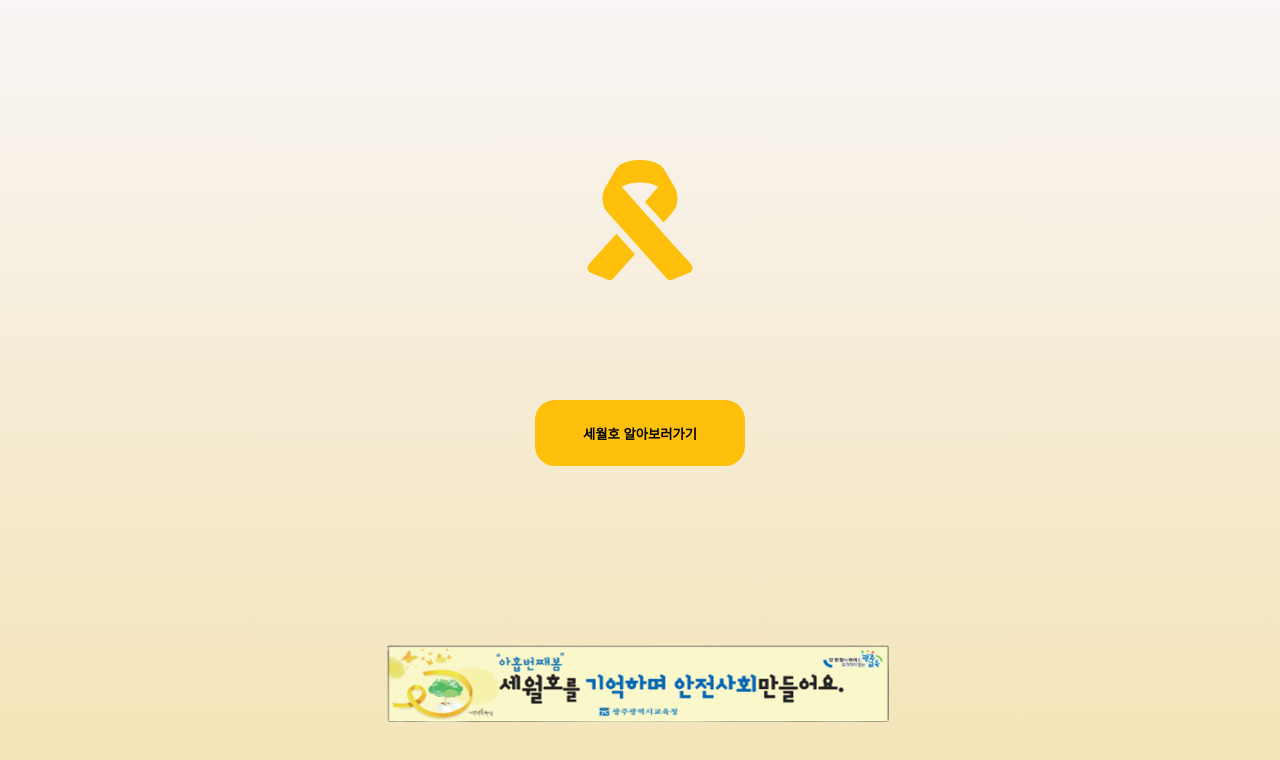
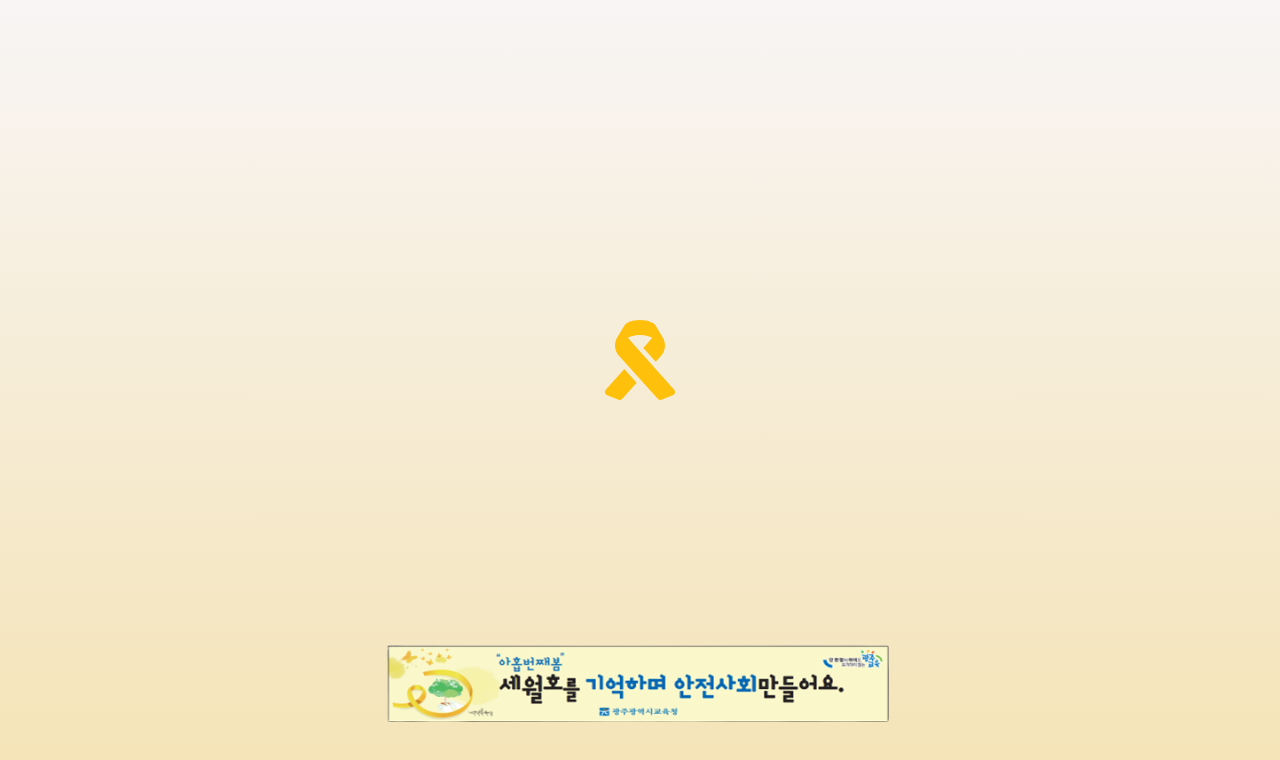
Before and after one commit to GSMHRM/Sewol-v2, a React (Vite) app: page / in a window 1280 px wide. Shown: the top 760 px of the page. Built offline with nearby package versions, Linux system fonts and the light colour scheme.

Commit message:
intro bboing bboing

```diff
--- a/src/pages/Intro.jsx
+++ b/src/pages/Intro.jsx
@@ -2,7 +2,7 @@ import React, { useState } from "react";
 import Logo from "../img/sewolLogo.png";
 import "../styles/intro.css";
 import Home from "./Home";
-import {FaRibbon} from "react-icons/fa";
+import { FaRibbon } from "react-icons/fa";
 
 function Intro() {
   const [changeMain, setChangeMain] = useState(true);
@@ -14,9 +14,10 @@ function Intro() {
     <div>
       {changeMain ? (
         <div className="intro">
-          <FaRibbon className="sewolIcons"/>
+          <div className="iconBox">
+            <FaRibbon className="sewolIcons" onClick={handleClick} />
+          </div>
           <img src={Logo} alt="세월호 로고" className="sewolLogo" />
-          <button onClick={handleClick}>세월호 알아보러가기</button>
         </div>
       ) : (
         <Home />
--- a/src/styles/intro.css
+++ b/src/styles/intro.css
@@ -4,33 +4,26 @@
     background: linear-gradient(to bottom, #f8f5f5, #f4e3b4);
 }
 
-.intro .sewolIcons {
+.intro .iconBox {
     position: absolute;
-    top: 20%;
+    top: 40%;
     left: 50%;
     transform: translateX(-50%);
-    width: 200px;
-    height: 120px;
-    color: #ffc00c;
 }
 
-.intro button {
-    position: absolute;
-    top: 50%;
-    left: 50%;
-    transform: translateX(-50%);
-    width: 210px;
-    height: 66px;
-    border-radius: 20px;
-    background-color: #ffc00c;
+.intro .sewolIcons {
+    font-size: 5rem;
+    color: #ffc00c;
+    transition: all 0.3s ease-out;
+    cursor: pointer;
     border: none;
-    cursor: pointer;
-    transition: all 0.2s ease-in;
-    font-weight: 600;
+    outline: none;
+    background: none;
+
 }
 
-.intro button:hover {
-    background-color: #f8f5f5;
+.intro .sewolIcons:hover {
+    transform: scale(1.4);
 }
 
 .intro img {
```
